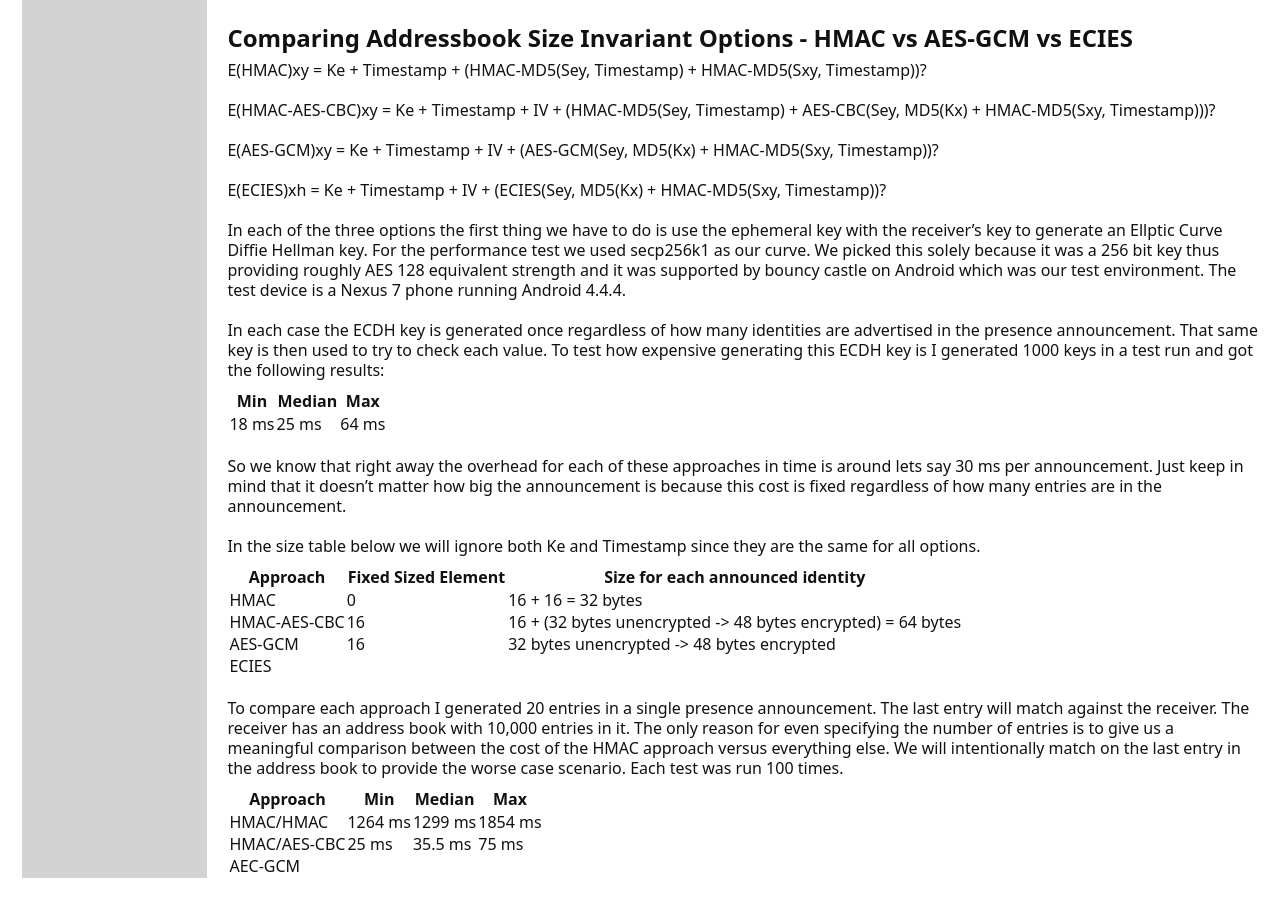
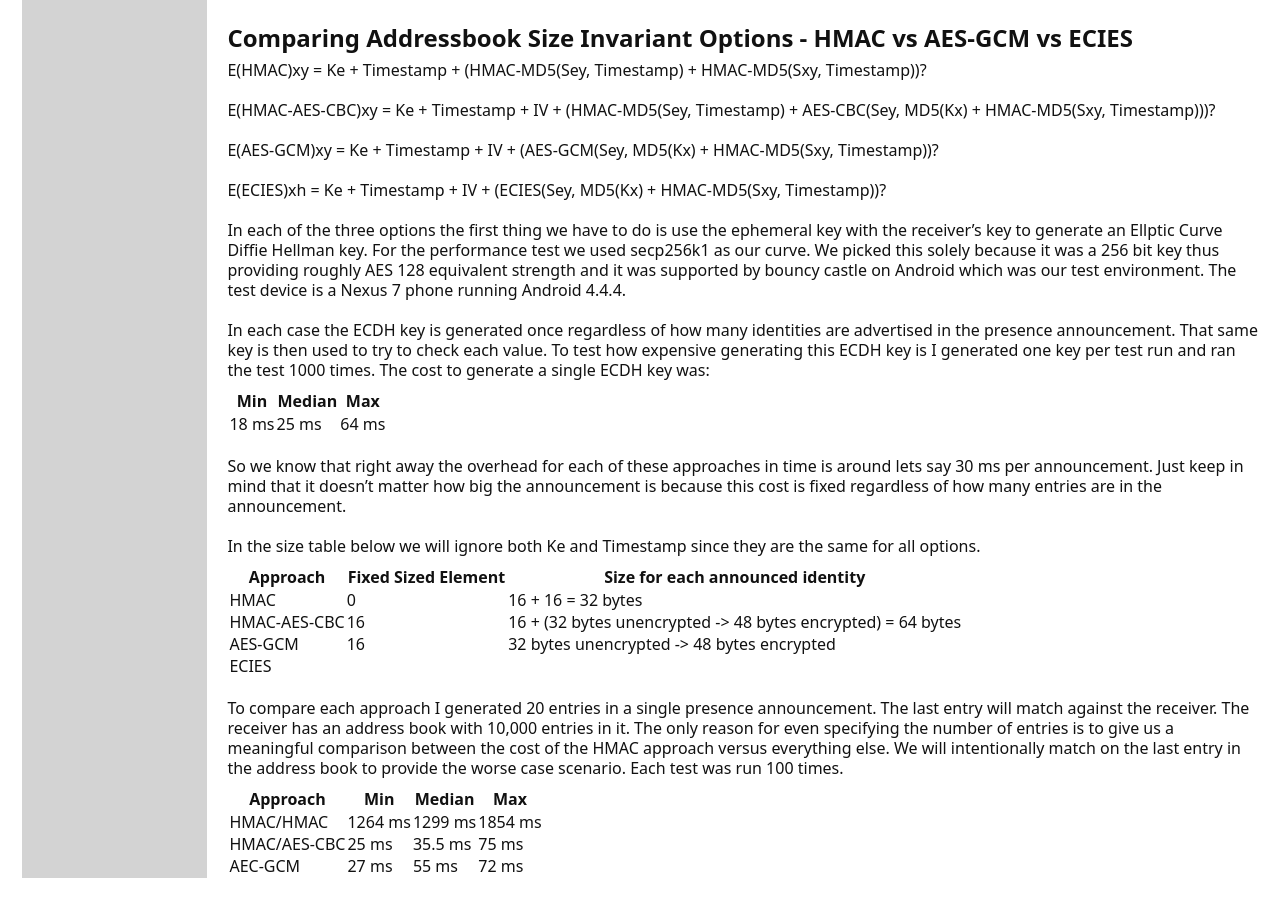
Before and after one commit to thaliproject/thali, a Jekyll site: the page built from presenceprotocolforopportunisticsynching.md, in a window 1280 px wide and 900 px high, scrolled down 2195 px. Built offline with Jekyll 4.4.1, drawn with Linux system fonts in a browser that asks for light colours; Markdown is read by kramdown in place of the engine named in the settings.

Commit message:
Update presenceprotocolforopportunisticsynching.md

```diff
--- a/presenceprotocolforopportunisticsynching.md
+++ b/presenceprotocolforopportunisticsynching.md
@@ -69,7 +69,7 @@ E(ECIES)xh = Ke + Timestamp + IV + (ECIES(Sey, MD5(Kx) + HMAC-MD5(Sxy, Timestamp
 
 In each of the three options the first thing we have to do is use the ephemeral key with the receiver's key to generate an Ellptic Curve Diffie Hellman key. For the performance test we used secp256k1 as our curve. We picked this solely because it was a 256 bit key thus providing roughly AES 128 equivalent strength and it was supported by bouncy castle on Android which was our test environment. The test device is a Nexus 7 phone running Android 4.4.4.
 
-In each case the ECDH key is generated once regardless of how many identities are advertised in the presence announcement. That same key is then used to try to check each value. To test how expensive generating this ECDH key is I generated 1000 keys in a test run and got the following results:
+In each case the ECDH key is generated once regardless of how many identities are advertised in the presence announcement. That same key is then used to try to check each value. To test how expensive generating this ECDH key is I generated one key per test run and ran the test 1000 times. The cost to generate a single ECDH key was:
 
 | Min | Median | Max |
 |-----|--------|-----|
@@ -92,4 +92,4 @@ To compare each approach I generated 20 entries in a single presence announcemen
 |----------|-----|--------|-----|
 | HMAC/HMAC| 1264 ms | 1299 ms | 1854 ms |
 | HMAC/AES-CBC| 25 ms |  35.5 ms |  75 ms |
-| AEC-GCM |       |       |       |
+| AEC-GCM | 27 ms   | 55 ms | 72 ms |
```
